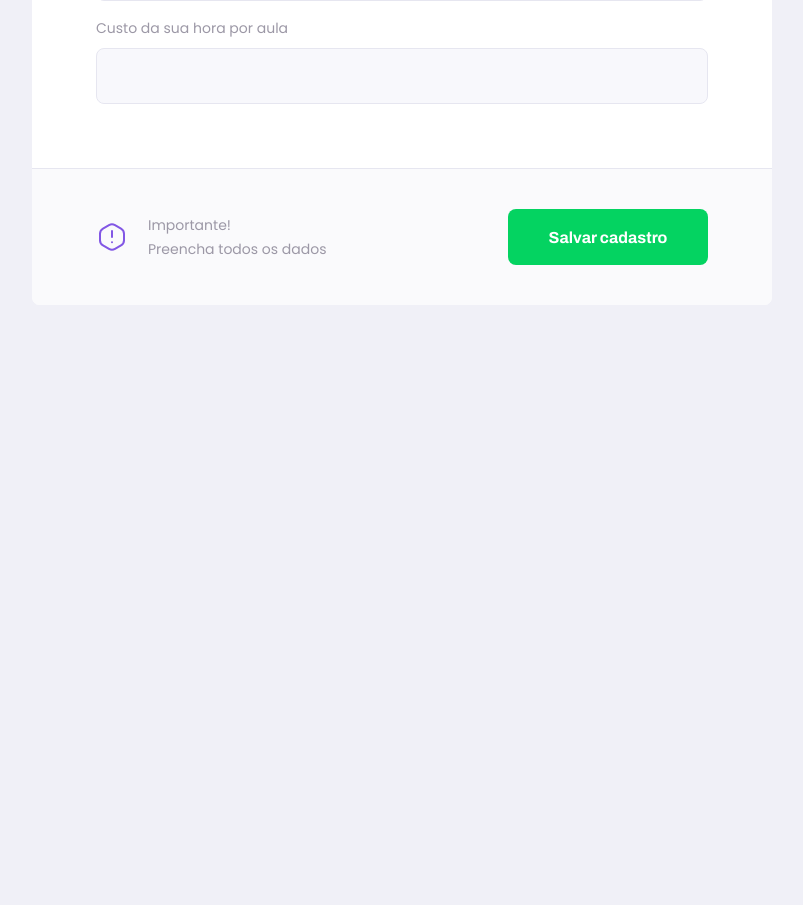
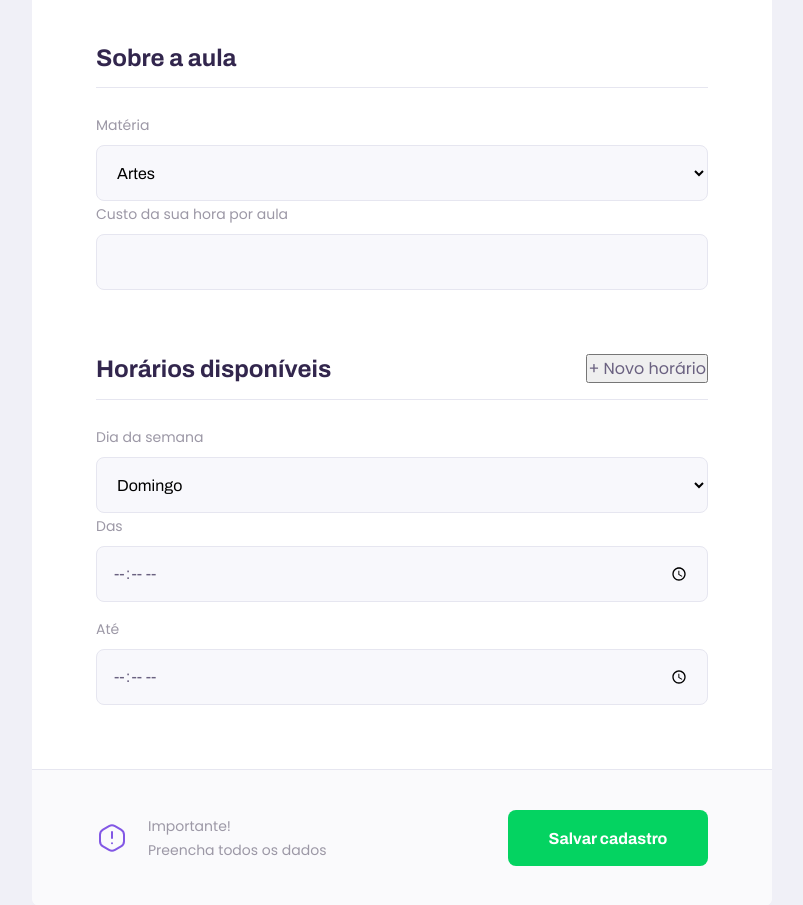
Before and after one commit to th92rodr/proffy, a React (Create React App) app in the folder web/: page /give-classes in a window 1280 px wide. Shown: the part 953-1858 px from the top of the page, without its empty margins (238-1041 px from the left). Before the commit the page ends 1258 px from the top, so only its background shows below. Built offline with nearby package versions, Linux system fonts and the light colour scheme.

Commit message:
update TeacherForm Page to use Select and Textarea Components and send the form data to the API

```diff
--- a/web/src/pages/TeacherForm/index.tsx
+++ b/web/src/pages/TeacherForm/index.tsx
@@ -1,12 +1,76 @@
-import React from 'react';
+import React, { useState, FormEvent } from 'react';
+import { useHistory } from 'react-router-dom';
+
+import API from '../../services/api';
 
 import Input from '../../components/Input';
+import Select from '../../components/Select';
+import Textarea from '../../components/Textarea';
 import PageHeader from '../../components/PageHeader';
 import WarningIcon from '../../assets/images/icons/warning.svg';
 
 import './styles.css';
 
 function TeacherForm() {
+  const history = useHistory();
+
+  const [name, setName] = useState('');
+  const [avatar, setAvatar] = useState('');
+  const [whatsapp, setWhatsapp] = useState('');
+  const [bio, setBio] = useState('');
+
+  const [subject, setSubject] = useState('');
+  const [cost, setCost] = useState('');
+
+  const [scheduleItems, setScheduleItems] = useState([
+    { week_day: 0, from: '', to: '' },
+  ]);
+
+  function addNewScheduleItem() {
+    setScheduleItems([...scheduleItems, { week_day: 0, from: '', to: '' }]);
+  }
+
+  function setScheduleItemValue(
+    position: number,
+    field: string,
+    value: string,
+  ) {
+    const updatedScheduleItems = scheduleItems.map((scheduleItem, index) => {
+      if (index === position) {
+        return {
+          ...scheduleItem,
+          [field]: value,
+        };
+      }
+
+      return scheduleItem;
+    });
+
+    setScheduleItems(updatedScheduleItems);
+  }
+
+  function handleCreateClass(event: FormEvent) {
+    event.preventDefault();
+
+    API.post('classes', {
+      name,
+      avatar,
+      whatsapp,
+      bio,
+      subject,
+      cost: Number(cost),
+      schedule: scheduleItems,
+    })
+      .then(() => {
+        alert('Cadastro realizado com sucesso!');
+
+        history.push('/');
+      })
+      .catch(() => {
+        alert('Erro no cadastro!');
+      });
+  }
+
   return (
     <div id='page-teacher-form' className='container'>
       <PageHeader
@@ -15,19 +79,126 @@ function TeacherForm() {
       />
 
       <main>
+        <form onSubmit={handleCreateClass}>
           <fieldset>
             <legend>Seus dados</legend>
 
-          <Input name='name' label='Nome completo' />
-          <Input name='avatar' label='Avatar' />
-          <Input name='whatsapp' label='WhatsApp' />
+            <Input
+              name='name'
+              label='Nome completo'
+              value={name}
+              onChange={e => {
+                setName(e.target.value);
+              }}
+            />
+            <Input
+              name='avatar'
+              label='Avatar'
+              value={avatar}
+              onChange={e => {
+                setAvatar(e.target.value);
+              }}
+            />
+            <Input
+              name='whatsapp'
+              label='WhatsApp'
+              value={whatsapp}
+              onChange={e => {
+                setWhatsapp(e.target.value);
+              }}
+            />
+            <Textarea
+              name='bio'
+              label='Biografia'
+              value={bio}
+              onChange={e => {
+                setBio(e.target.value);
+              }}
+            />
           </fieldset>
 
           <fieldset>
             <legend>Sobre a aula</legend>
 
-          <Input name='subject' label='Matéria' />
-          <Input name='cost' label='Custo da sua hora por aula' />
+            <Select
+              name='subject'
+              label='Matéria'
+              value={subject}
+              onChange={e => {
+                setSubject(e.target.value);
+              }}
+              options={[
+                { value: 'Artes', label: 'Artes' },
+                { value: 'Biologia', label: 'Biologia' },
+                { value: 'Educação física', label: 'Educação física' },
+                { value: 'Física', label: 'Física' },
+                { value: 'Artes', label: 'Artes' },
+                { value: 'Geografia', label: 'Geografia' },
+                { value: 'História', label: 'História' },
+                { value: 'Matemática', label: 'Matemática' },
+                { value: 'Português', label: 'Português' },
+                { value: 'Química', label: 'Química' },
+              ]}
+            />
+            <Input
+              name='cost'
+              label='Custo da sua hora por aula'
+              value={cost}
+              onChange={e => {
+                setCost(e.target.value);
+              }}
+            />
+          </fieldset>
+
+          <fieldset>
+            <legend>
+              Horários disponíveis
+              <button type='button' onClick={addNewScheduleItem}>
+                + Novo horário
+              </button>
+            </legend>
+
+            {scheduleItems.map((scheduleItem, index) => {
+              return (
+                <div key={index} className='schedule-item'>
+                  <Select
+                    name='week_day'
+                    label='Dia da semana'
+                    value={scheduleItem.week_day}
+                    onChange={e =>
+                      setScheduleItemValue(index, 'week_day', e.target.value)
+                    }
+                    options={[
+                      { value: '0', label: 'Domingo' },
+                      { value: '1', label: 'Segunda-feira' },
+                      { value: '2', label: 'Terça-feira' },
+                      { value: '3', label: 'Quarta-feira' },
+                      { value: '4', label: 'Quinta-feira' },
+                      { value: '5', label: 'Sexta-feira' },
+                      { value: '6', label: 'Sábado' },
+                    ]}
+                  />
+                  <Input
+                    name='from'
+                    label='Das'
+                    type='time'
+                    value={scheduleItem.from}
+                    onChange={e =>
+                      setScheduleItemValue(index, 'from', e.target.value)
+                    }
+                  />
+                  <Input
+                    name='to'
+                    label='Até'
+                    type='time'
+                    value={scheduleItem.to}
+                    onChange={e =>
+                      setScheduleItemValue(index, 'to', e.target.value)
+                    }
+                  />
+                </div>
+              );
+            })}
           </fieldset>
 
           <footer>
@@ -36,8 +207,9 @@ function TeacherForm() {
               Importante! <br />
               Preencha todos os dados
             </p>
-          <button type='button'>Salvar cadastro</button>
+            <button type='submit'>Salvar cadastro</button>
           </footer>
+        </form>
       </main>
     </div>
   );
```
Lines whose indentation alone changed are shown as unchanged.
